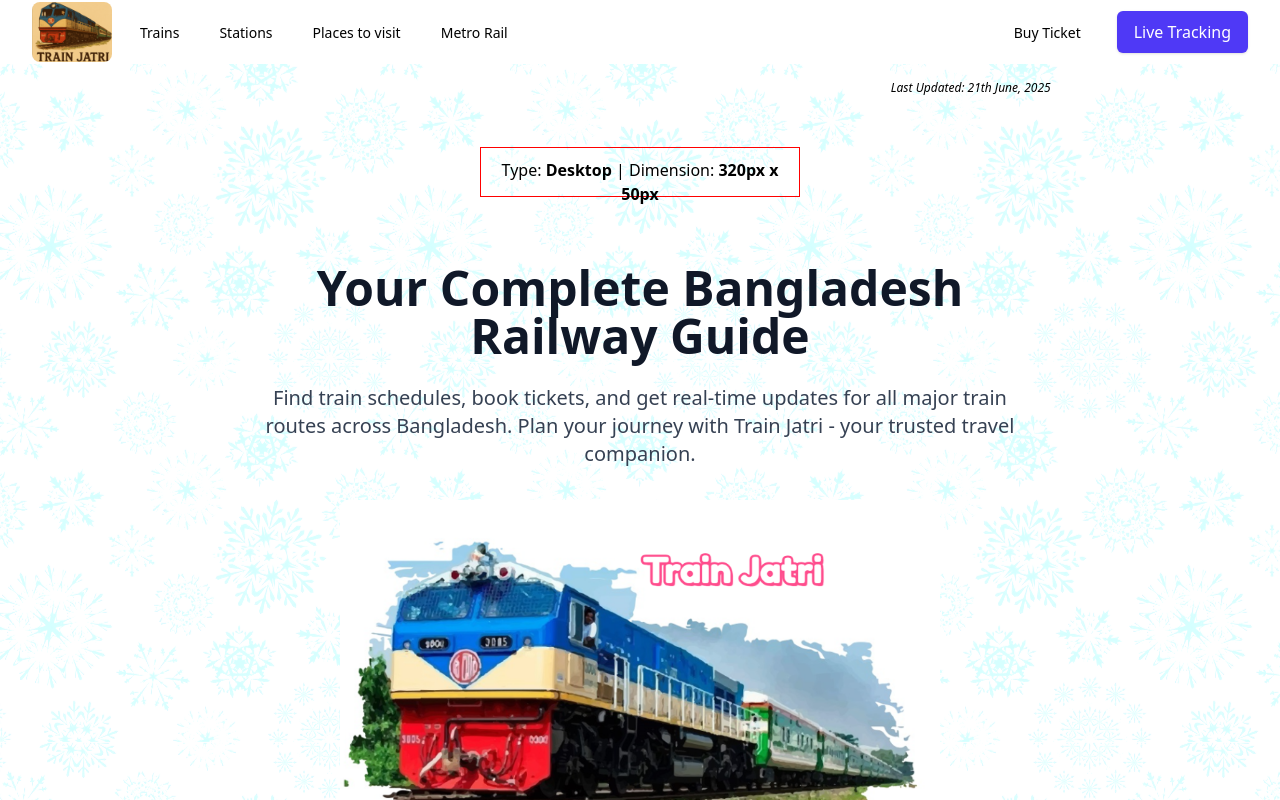
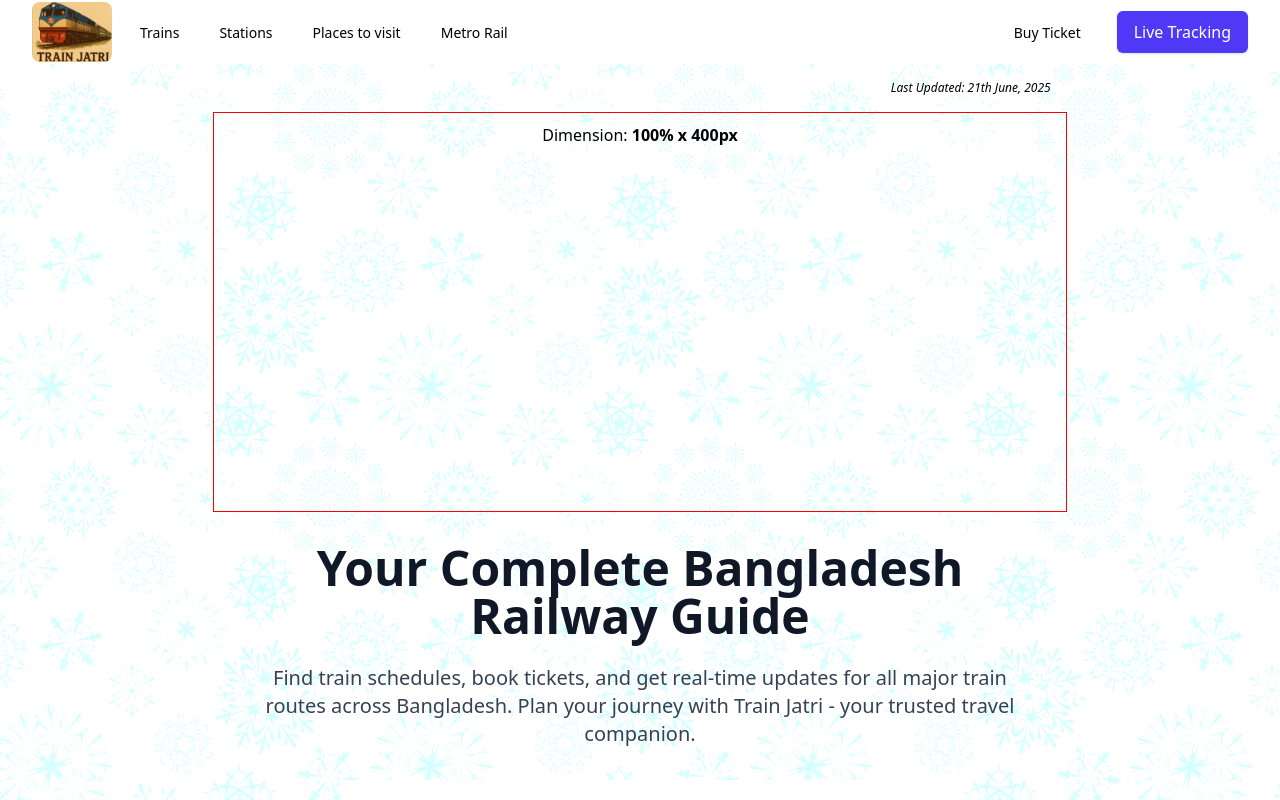
Before and after one commit to mdistiakahmed/train-jatri, a Next.js app: page / in a window 1280 px wide. Shown: the top 800 px of the page. Built offline with nearby package versions, Linux system fonts and the light colour scheme.

Commit message:
update add section

```diff
--- a/app/layout.tsx
+++ b/app/layout.tsx
@@ -89,7 +89,7 @@
           <main className="flex-1">
             <p className="whitespace-nowrap text-end py-4 text-xs italic mr-4">Last Updated: 21th June, 2025</p>
             <div
-              className="overflow-hidden w-full min-h-[80px] max-h-[80px] md:min-h-[120px] md:max-h-[120px] flex items-center justify-center"
+              className="overflow-hidden w-full min-h-[400px] max-h-[400px] md:min-h-[400px] md:max-h-[400px] flex items-center justify-center"
             >
                 <GoogleAd />
             </div>
--- a/components/google-ads/GoogleAd.tsx
+++ b/components/google-ads/GoogleAd.tsx
@@ -24,30 +24,8 @@
 const ADSENSE_CLIENT_ID = "ca-pub-9851111861096184";
 const isLocalEnv = process.env.NODE_ENV === 'development';
 
-const DesktopAdSize: AdSizeWithWidthHeight = { width: 728, height: 90 };
-const MobileAdSize: AdSizeWithWidthHeight = { width: 320, height: 50 };
 
 const GoogleAd = ({ children }: Props) => {
-  const [isMobile, setIsMobile] = useState<boolean>(true);
-
-  // ✅ Detect mobile screen using window.innerWidth
-  useEffect(() => {
-    if (typeof window === "undefined") return;
-
-    const checkIsMobile = () => {
-      setIsMobile(window.innerWidth <= 768);
-    };
-
-    // Initial check
-    checkIsMobile();
-
-    // Listen for resize to adapt dynamically
-    window.addEventListener("resize", checkIsMobile);
-
-    // Cleanup
-    return () => window.removeEventListener("resize", checkIsMobile);
-  }, []);
-
 
   useEffect(() => {
     try {
@@ -55,29 +33,39 @@
     } catch (err) {
       console.error(err);
     }
-  }, [isMobile]);
+  }, []);
 
-  const appliedAdSize = isMobile ? MobileAdSize : MobileAdSize;
-  const adSlotNo = isMobile ? FIXED_AD_SLOT_ID_BY_NAME['ad-slot-2'] : FIXED_AD_SLOT_ID_BY_NAME['ad-slot-2'];
-  const height = `${appliedAdSize.height}px`;
-  const width = `${appliedAdSize.width}px`;
+
+  const adSlotNo = '1301835385';
+  const height = `400px`;
+  const width = `100%`;
 
   return (
     <div
-      className="overflow-hidden w-full min-h-[80px] max-h-[80px] md:min-h-[120px] md:max-h-[120px] flex items-center justify-center"
+      style={{
+        overflow: 'hidden',
+        width: '100%',
+        maxHeight: '400px',
+        minHeight: '400px',
+        display: 'flex',
+        justifyContent: 'center',
+        margin: '1rem 0',
+      }}
     >
       {isLocalEnv && (
         <div style={{ width, height, textAlign: 'center', border: '1px solid red', padding: '10px' }}>
-          Type: <b>{isMobile ? 'Mobile' : 'Desktop'}</b> | Dimension: <b>{width} x {height}</b>
+           Dimension: <b>{width} x {height}</b>
         </div>
       )}
 
       {!isLocalEnv && (
         <ins
-          className="adsbygoogle ads-container"
-          style={{ display: 'inline-block', width, height }}
+          className="adsbygoogle"
+          style={{ display: 'block' }}
           data-ad-client={ADSENSE_CLIENT_ID}
           data-ad-slot={adSlotNo}
+          data-ad-format="auto"
+          data-full-width-responsive="true"
         />
       )}
 
```
